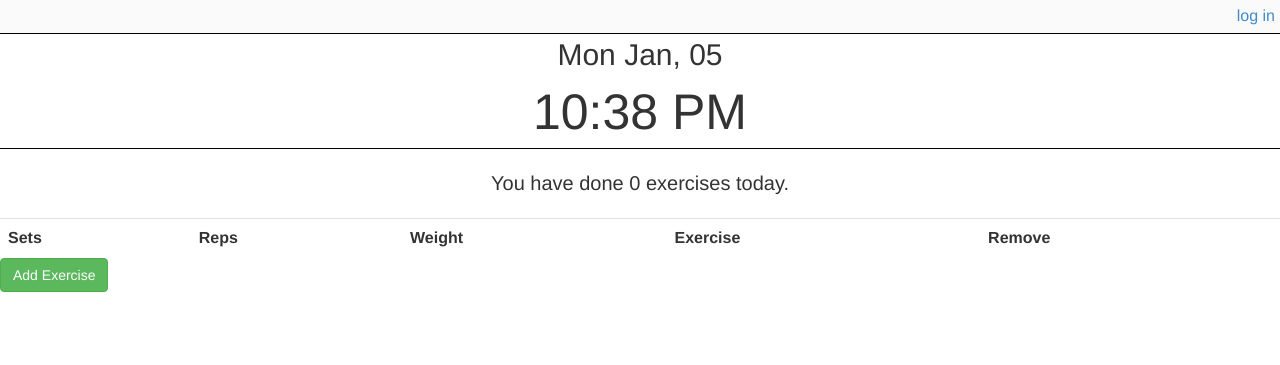
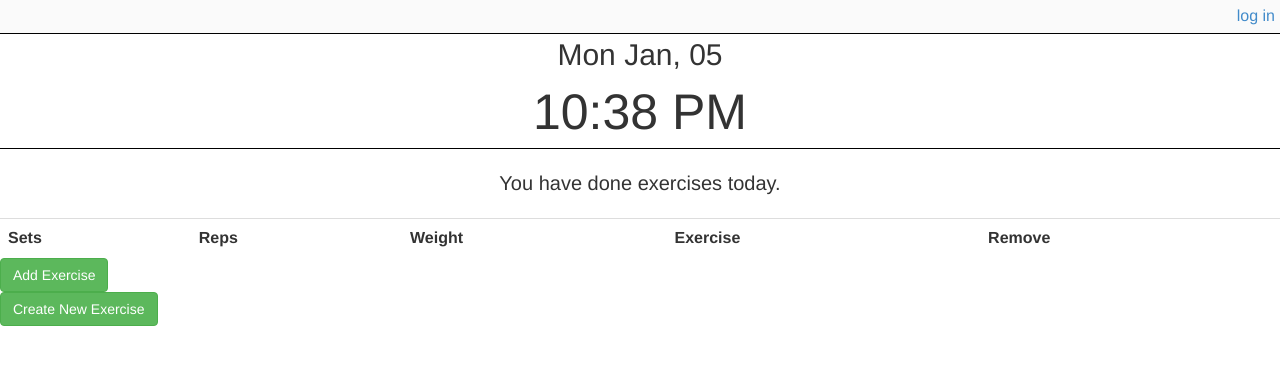
Before and after one commit to Kyzar/workout_log, a Flask app: page / in a window 1280 px wide. Shown: the top 365 px of the page. Run offline with Flask 2, Linux system fonts and the light colour scheme; tables that the repository leaves empty hold one stand-in row (values such as "Sample post"); lists and menus that the app fills with data are empty; some libraries are stand-ins or nearby versions.

Commit message:
havent commited for a while, creating exercises/equipment almost done

```diff
--- a/app.py
+++ b/app.py
@@ -3,7 +3,7 @@
 import sqlite3
 from contextlib import closing
 from flask import Flask, request, session, g, redirect, url_for, \
-     abort, render_template, flash
+     abort, render_template, flash, jsonify
 from flask.ext.sqlalchemy import SQLAlchemy
 
 
@@ -12,9 +12,11 @@
 app.config.from_object('config')
 app.config.from_pyfile('development_config.py')
 db = SQLAlchemy(app)
+# import here to prevent circular ImportError
 from models import *
 
-#--------------- controllers ---------------#
+
+#--------------- routes ---------------#
 @app.route('/')
 def index():
   date = time.strftime('%a %b, %d')
@@ -33,8 +35,10 @@
   flash('Testing')
   return redirect(url_for('index'))
 
-# if GET -> load login page
-# if POST -> attempt to log user in
+'''
+if GET -> load login page
+if POST -> attempt to log user in
+'''
 @app.route('/login', methods=['GET', 'POST'])
 def login():
   error = None
@@ -61,6 +65,70 @@
   flash('You were logged out')
   return redirect(url_for('index'))
 
+
+#--------------- AJAX ---------------#
+'''
+Look up an exercise in entire db.
+Requires: <string> name of exercise
+Returns: JSON of exercise, or Error if not found
+'''
+@app.route('/lookup/exercise')
+def lookup_exercise():
+  # clean query of spaces since they are not stored in db
+  query = request.args.get('exercise').replace(' ', '')
+  if query == 'all':
+    res = Exercise.query.order_by(Exercise.name).all()
+  else:
+    res = Exercise.query.filter_by(name=query).first()
+
+  if res is None:
+    # TODO: change to something... cleaner
+    return 'Exercise not found', 404
+
+  if query == 'all':
+    return jsonify(results=[{
+      'id': ex.id,
+      'name': ex.name,
+      'exerciseType': ex.exercise_type,
+      'equipment': Equipment.query.get(ex.equipment_id).name
+    } for ex in res])
+
+  else:
+    return jsonify(results={
+      'id': res.id,
+      'name': res.name,
+      'exerciseType': res.exercise_type,
+      'equipment': Equipment.query.get(res.equipment_id).name
+    })
+
+@app.route('/lookup/equipment')
+def lookup_equipment():
+  # clean query of spaces since they are not stored in db
+  query = request.args.get('equipment').replace(' ', '')
+  if query == 'all':
+    res = Equipment.query.order_by(Equipment.name).all()
+  else:
+    res = Equipment.query.filter_by(name=query).first()
+
+  if res is None:
+    return 'Exercise not found', 404
+
+  if query == 'all':
+    return jsonify(results=[{ 'name': eq.name } for eq in res])
+  else:
+    return jsonify(results={ 'name': res.name })
+
+@app.route('/create', methods=['POST'])
+def create():
+  # app.logger.debug(type(request.get_json(request.data)))
+  data = request.get_json(request.data)
+  # TODO: validate all input present
+  ex = Exercise(data['exName'], data['exType'])
+  db.session.add(ex)
+  db.session.commit()
+  return '<p>Exercise successfully created</p>', 204
+
+
 #--------------- launch ---------------#
 if __name__ == '__main__':
   port = int(os.environ.get('PORT', 5000))
--- a/static/js/exercises.js
+++ b/static/js/exercises.js
@@ -7,25 +7,142 @@
   .config(['$interpolateProvider', function($interpolateProvider) {
     $interpolateProvider.startSymbol('{[');
     $interpolateProvider.endSymbol(']}');
-  }])
+  }]);
 
-  .controller('WorkoutLogController', ['$scope', function($scope) {
+  // ------------- Services/Factories ------------- //
 
-    $scope.strExercises = [];
+  // service for getting/creating equipment
+  angular.module('WorkoutLogApp')
+  .service('EquipmentService', function($http, $q) {
 
-    $scope.addExercise = function() {
-      $scope.strExercises.push({
-        sets: $scope.newExerciseSets,
-        reps: $scope.newExerciseReps,
-        weight: $scope.newExerciseWeight,
-        name: $scope.newExerciseName
+    // get a specific equipment, or all equipment with equipment=all
+    this.getEquipment = function(equipment) {
+      var result;
+
+      return $http.get('/lookup/equipment?equipment=' + equipment)
+        .then(function(response) {
+          if (equipment == 'all') {
+            result = [];
+            angular.forEach(response.data.results, function(obj, i) {
+              result.push(obj.name);
+            })
+          } else {
+            result = response.data.results.name;
+          }
+          return result;
+
+        }, function(response) {
+            return $q.reject(response.data);
+        });
+    }
+  });
+
+  // service for getting/creating exercises
+  angular.module('WorkoutLogApp')
+  .service('ExerciseService', function($http, $q, EquipmentService) {
+
+    // get a specific exercise, or all exercises with exercise=all
+    this.getExercise = function(exercise) {
+      return $http.get('/lookup/exercise?exercise=' + exercise)
+        .then(function(response) {
+          return response.data.results;
+
+        }, function(response) {
+            return $q.reject(response.data);
+        });
+    }
+
+    this.createExercise = function(exercise) {
+      // TODO: handle missing info
+
+      // check if exercise already in database
+      var promise = this.getExercise(exercise.exName);
+
+      promise.then(
+        function(data) {
+          console.log('exercise already exists!');
+        },
+        function(error) {
+          // TODO: validate input
+          $http.post('/create', exercise)
+            .success(function(data) {
+              return data;
+            })
+            .error(function(data, status) {
+              console.log('failed to create');
+              return {
+                status: status,
+                msg: data
+              };
+            })
+        });
+    }
+  });
+
+  // service for managing an entry
+  angular.module('WorkoutLogApp')
+  .service('EntryService', function($http) {
+    // List of strength exercises in current entry
+    var exercises = [];
+
+    // TODO: load from json format
+    this.loadEntry = function(userId, date) {
+      $http.get('entry')
+        .success(function(data) {
+          exercises = data;
+        })
+        .error(function(data) {
+          alert('No entry for that date');
+        });
+    }
+
+    this.removeExercise = function(exercise) {
+     exercises.splice(exercises.indexOf(exercise), 1);
+    }
+
+  });
+
+
+  // ------------- Directives ------------- //
+
+  angular.module('WorkoutLogApp')
+
+
+  // ------------- Controllers ------------- //
+
+  // controller for new entry view
+  angular.module('WorkoutLogApp')
+  .controller('WorkoutLogController',
+    function($scope, EquipmentService, ExerciseService, EntryService) {
+
+    // initialization
+    EquipmentService.getEquipment('all')
+      .then(function(data) {
+        $scope.allEquipment = data;
       });
-    };
+
+    $scope.newExercise = {
+      exName: '',
+      exType: 1,
+      equipment: 'none' // default for new exercises
+    }
+
+    $scope.createExercise = function() {
+      // configure the exercise type
+      $scope.newExercise.exType = $scope.newExercise.exType == 1 ? true : false;
+      ExerciseService.createExercise($scope.newExercise);
+      // reset the modal form
+      $scope.newExercise = {
+        exName: '',
+        exType: 1,
+        equipment: 'none'
+      }
+    }
 
     $scope.removeExercise = function(exercise) {
-      $scope.strExercises.splice($scope.strExercises.indexOf(exercise),1);
-    };
+      EntryService.removeExercise(exercise);
+    }
 
-  }])
+  });
 
 }());
--- a/templates/index.html
+++ b/templates/index.html
@@ -15,7 +15,7 @@
   </div>
 
   <!-- entry for today -->
-  <article class='entry_container'>
+  <section class='entry_container'>
     <div class='exercise_count'>
       You have done {[ strExercises.length ]} exercises today.
     </div>
@@ -30,10 +30,10 @@
           <th>Exercise</th>
           <th>Remove</th>
           <tr ng-repeat='ex in strExercises'>
-            <td><input type='number' name='sets' min='0' ng-model='ex.sets'></td>
-            <td><input type='number' name='reps' min='0' ng-model='ex.reps'></td>
-            <td><input type='number' name='weight' min='0' ng-model='ex.weight'></td>
-            <td><input type='text' name='exercise' ng-model='ex.name'></td>
+            <td>{[ex.sets]}</td>
+            <td>{[ex.reps]}</td>
+            <td>{[ex.weight]}</td>
+            <td>{[ex.exName]}</td>
             <td><a href='#' class='btn btn-primary' ng-click='removeExercise(ex)'>X</a></td>
           </tr>
         </table>
@@ -47,9 +47,40 @@
         <input type='submit' value='Save Entry'>
       {% endif %}
     </form>
-  </article>
+  </section>
 
-  <!-- Popup modal for adding a strength exercise -->
+  <!-- add new exercise to database -->
+  <section class='create_exercise'>
+    <a href='#' class='btn btn-success create_exercise_btn' data-toggle='modal' data-target='#create_exercise_modal'>Create New Exercise</a>
+  </section>
+
+  <!-- Popup modal for adding a new exercise to database -->
+  <div class='modal fade' id='create_exercise_modal' tabindex='-1' role='dialog' aria-labelledby='create_exercise_modal' aria-hidden='true'>
+    <div class='modal-dialog'>
+      <div class='modal-content'>
+        <div class='modal-header'>
+          <button type='button' class='close' data-dismiss='modal' aria-hidden='true'>x</button>
+          <h4 class='modal-title'>Create New Exercise</h4>
+        </div>
+        <div class='modal-body'>
+          <input type='text' ng-model='newExercise.exName'>
+          <select ng-model='newExercise.exType'>
+            <option value='1' selected='selected'>Strength</option>
+            <option value='2'>Cardio</option>
+          </select>
+          <select ng-model='newExercise.equipment'
+            ng-options='op for op in allEquipment'>
+          </select>
+        </div>
+        <div class='modal-footer'>
+          <button type='button' class='btn btn-primary btn-lg' \
+                  data-dismiss='modal' ng-click='createExercise()'>Create</button>
+        </div>
+      </div>
+    </div>
+  </div>
+
+  <!-- Popup modal for adding a strength exercise to entry -->
   <div class='modal fade' id='str_exercises_modal' tabindex='-1' role='dialog' aria-labelledby='str_exercises_modal' aria-hidden='true'>
     <div class='modal-dialog modal-lg'>
       <div class='modal-content'>
@@ -58,26 +89,26 @@
           <h4 class='modal-title'>Add Exercise to Workout</h4>
         </div>
         <div class='modal-body'>
-          <!-- new exercise form -->
+          <!-- add exercise form -->
           <form ng-submit='addExercise()'>
             <div class='form-group add_exercise_input'>
-              <label for='newExerciseSets'>Sets</label>
-              <input type='number' class='form-control' min='0' ng-model='newExerciseSets'>
+              <label for='addExerciseSets'>Sets</label>
+              <input type='number' class='form-control' min='0' ng-model='addExercise.sets'>
             </div>
             <div class='form-group add_exercise_input'>
-              <label for='newExerciseReps'>Reps</label>
-              <input type='number' class='form-control' min='0' ng-model='newExerciseReps'>
+              <label for='addExerciseReps'>Reps</label>
+              <input type='number' class='form-control' min='0' ng-model='addExercise.reps'>
             </div>
             <div class='form-group add_exercise_input'>
-              <label for='newExerciseWeight'>Weight</label>
+              <label for='addExerciseWeight'>Weight</label>
               <div class='input-group'>
-                <input type='number' class='form-control' min='0' ng-model='newExerciseWeight'>
+                <input type='number' class='form-control' min='0' ng-model='addExercise.weight'>
                 <span class="input-group-addon">lbs.</span>
               </div>
             </div>
             <div class='form-group add_exercise_input'>
-              <label for='newExerciseName'>Name</label>
-              <input type='number' class='form-control' min='0' ng-model='newExerciseName' required>
+              <label for='addExerciseName'>Name</label>
+              <input type='text' class='form-control' min='0' ng-model='addExercise.exName' required>
             </div>
           </form>
         </div>
```
Also changed, not shown: models.py (+38 -21 lines).
